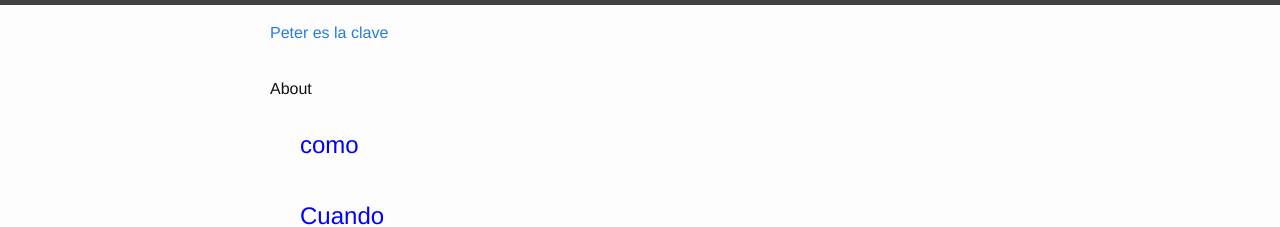
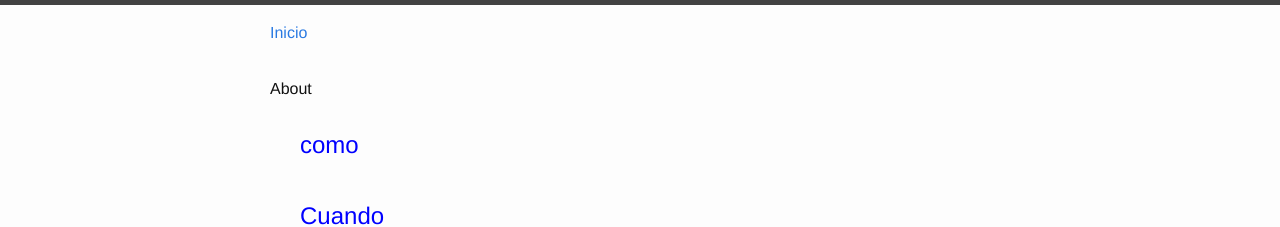
Before and after one commit to Dunkelcodea/Dunkelcodea.github.io, a Jekyll site: the page built from index.html, in a window 1280 px wide. Shown: the top 227 px of the page. Built offline with Jekyll 4.4.1, drawn with Linux system fonts in a browser that asks for light colours.

Commit message:
Update header.html

```diff
--- a/_includes/header.html
+++ b/_includes/header.html
@@ -2,7 +2,7 @@
 
   <div class="wrapper">
 
-    <a class="Dunkel" href="{{ site.baseurl }}/">Peter es la clave</a>
+    <a class="Dunkel" href="{{ site.baseurl }}/">Inicio</a>
 
     <nav class="site-nav">
       <a href="#" class="menu-icon">
```
